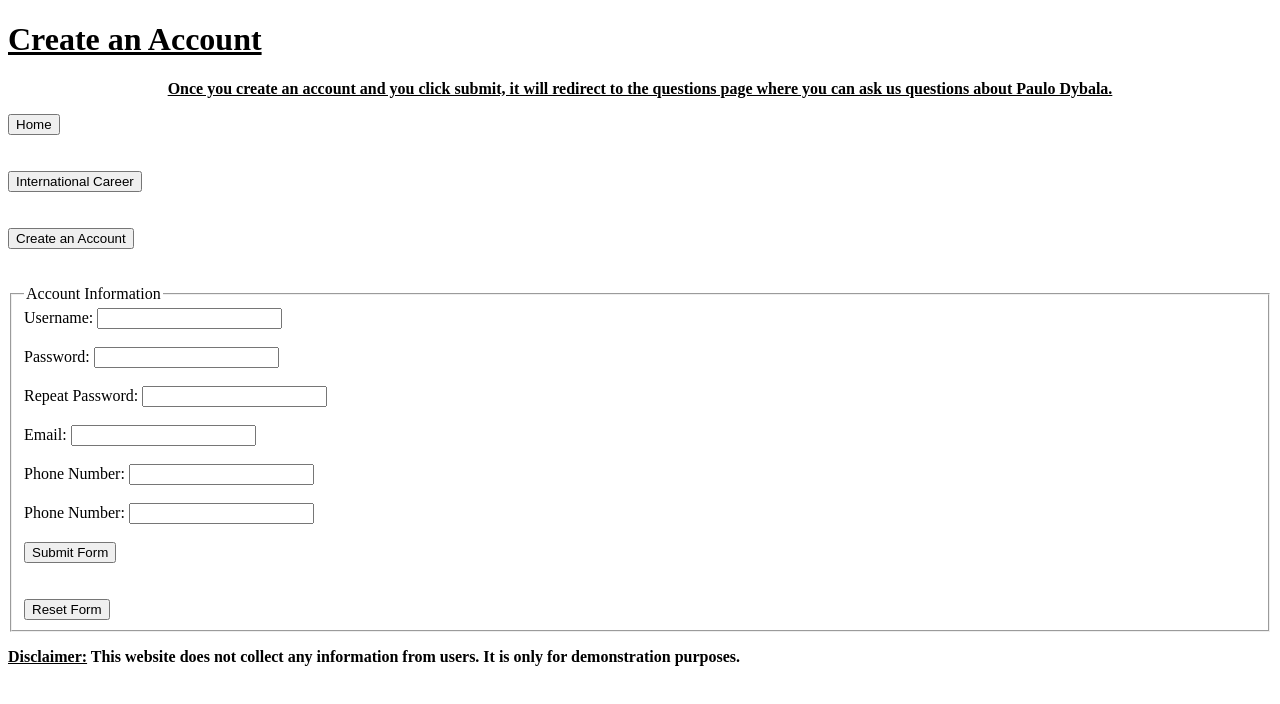
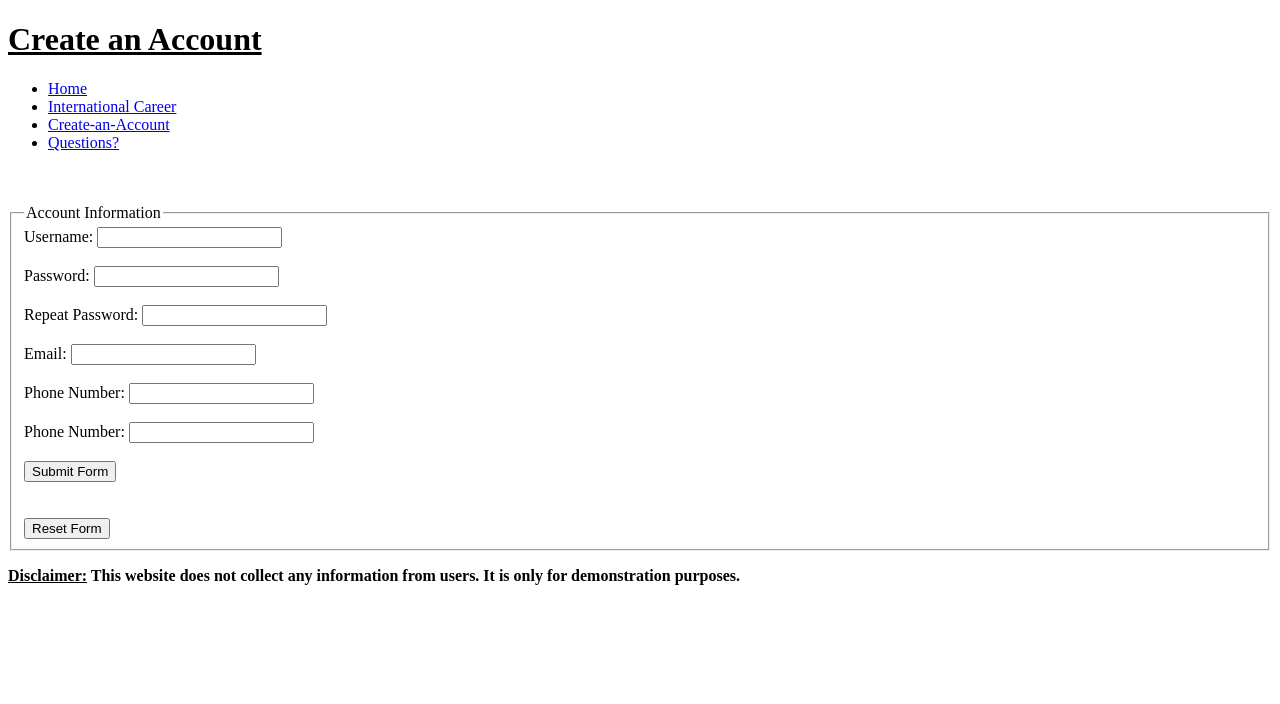
Before and after one commit to Inny10/web-project-1-inny, a plain HTML site: page Create-an-account.html in a window 1280 px wide. Drawn offline with Linux system fonts and the light colour scheme.

Commit message:
Changed nav tag

```diff
--- a/Create-an-account.html
+++ b/Create-an-account.html
@@ -10,27 +10,21 @@
       <h1>
         <b><u>Create an Account</u></b>
       </h1>
-      <p style="text-align: center">
-        <strong
-          ><u
-            >Once you create an account and you click submit, it will redirect
-            to the questions page where you can ask us questions about Paulo
-            Dybala.</u
-          ></strong
-        >
-      </p>
       <nav>
-        <form action="index.html">
-          <button type="submit">Home</button>
-        </form>
-        <br /><br />
-        <form action="international-career.html">
-          <button type="submit">International Career</button>
-        </form>
-        <br /><br />
-        <form action="Create-an-account.html">
-          <button type="submit">Create an Account</button>
-        </form>
+        <ul>
+          <li>
+            <a href="index.html">Home</a>
+          </li>
+          <li>
+            <a href="international-career.html">International Career</a>
+          </li>
+          <li>
+            <a href="Create-an-account.html">Create-an-Account</a>
+          </li>
+          <li>
+            <a href="questions.html">Questions?</a>
+          </li>
+        </ul>
       </nav>
       <br />
       <br />
@@ -77,8 +71,7 @@
             type="password"
             id="Repeat Password"
             name="Repeat Password"
-            required
-          />
+            required />
           <br />
           <br />
           <label for="Email">Email:</label>
@@ -104,9 +97,7 @@
             type="submit"
             id="submit-button"
             name="Submit"
-            formaction="questions.html"
-            value="Submit Form"
-          />
+            value="Submit Form" />
           <br />
           <br />
           <br />
@@ -115,8 +106,7 @@
             type="reset"
             id="reset-button"
             name="reset"
-            value="Reset Form"
-          />
+            value="Reset Form" />
         </fieldset>
       </form>
       <p>
```
Also changed, not shown: index.html (+21 -25 lines), international-career.html (+20 -23 lines), questions.html (+18 -26 lines).
